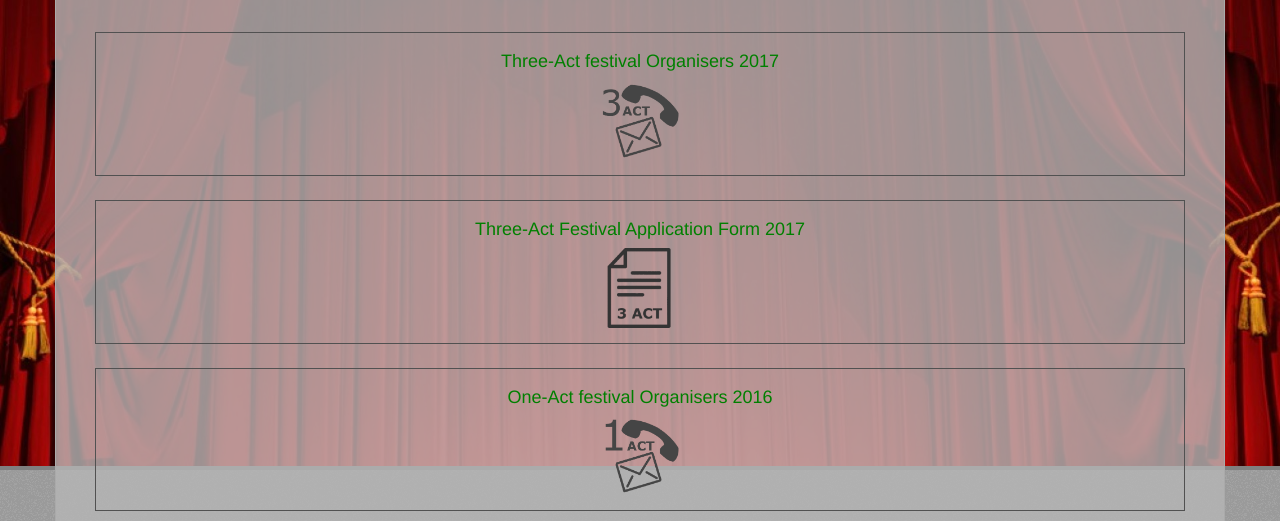
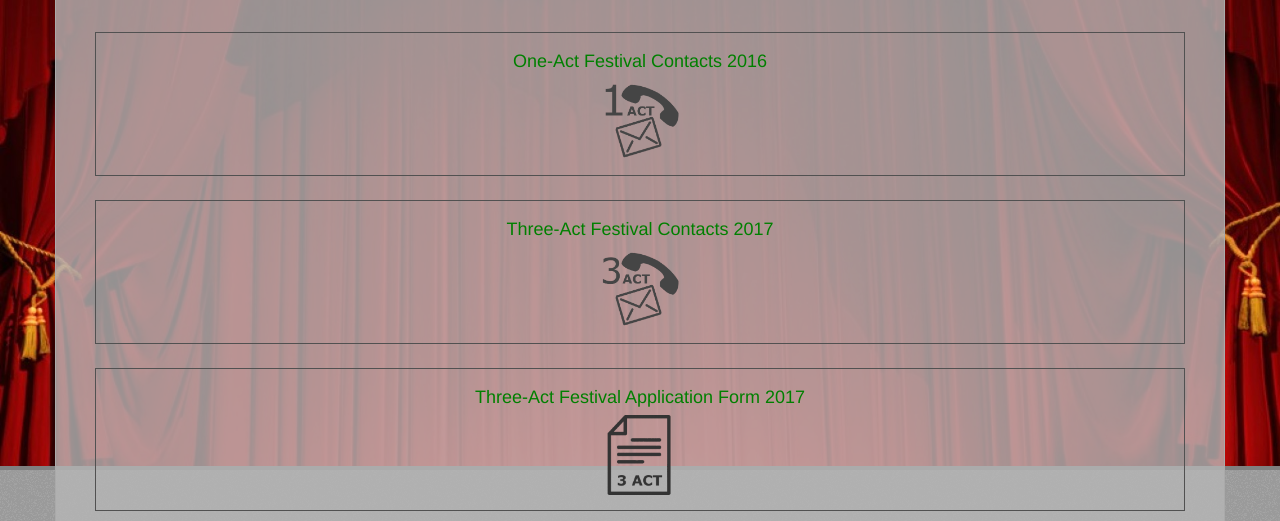
Before and after one commit to hanleyt/ADCI, a plain HTML site: page contact.html in a window 1280 px wide. Shown: the part 250-771 px from the top of the page. Drawn offline with Linux system fonts and the light colour scheme.

Commit message:
Add 2017 one act festival contacts

```diff
--- a/contact.html
+++ b/contact.html
@@ -44,9 +44,17 @@
 
     <main id="content" class="container" role="main">
 
+        <a href="/doc/2017/OneActContacts2017.pdf">
+            <div class="widget">
+                <h5>One-Act Festival Contacts 2016</h5>
+                <img class="aligncenter" src="/img/1ActContactIcon.png" alt="One-Act festival Organisers 2017"
+                     width="80" height="80">
+            </div>
+        </a>
+
         <a href="/doc/2017/ThreeActContacts2017.pdf">
             <div class="widget">
-                <h5>Three-Act festival Organisers 2017</h5>
+                <h5>Three-Act Festival Contacts 2017</h5>
                 <img class="aligncenter" src="/img/3ActContacts.png" alt="Three-Act festival Organisers 2017"
                      width="80" height="80">
             </div>
@@ -57,14 +65,6 @@
                 <h5>Three-Act Festival Application Form 2017</h5>
                 <img class="aligncenter" src="/img/3ActApplicationForm.png"
                      alt="Three-Act Festival Application Form 2017" width="80" height="80">
-            </div>
-        </a>
-
-        <a href="/doc/2016/OneActContacts2016.pdf">
-            <div class="widget">
-                <h5>One-Act festival Organisers 2016</h5>
-                <img class="aligncenter" src="/img/1ActContactIcon.png" alt="One-Act festival Organisers 2016"
-                     width="80" height="80">
             </div>
         </a>
 
```
Also changed, not shown: index.html (+4 -10 lines), 1 other file.
